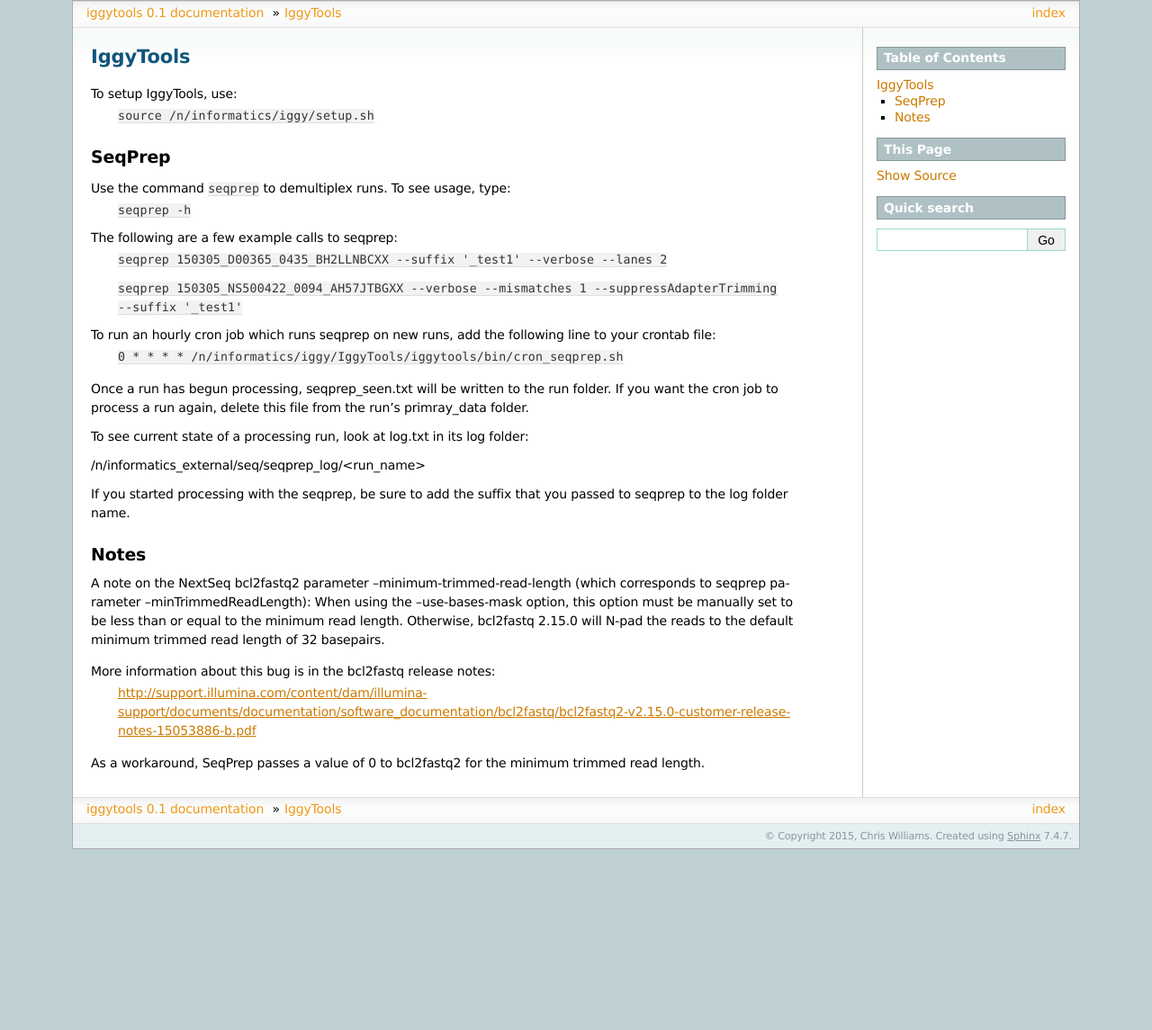
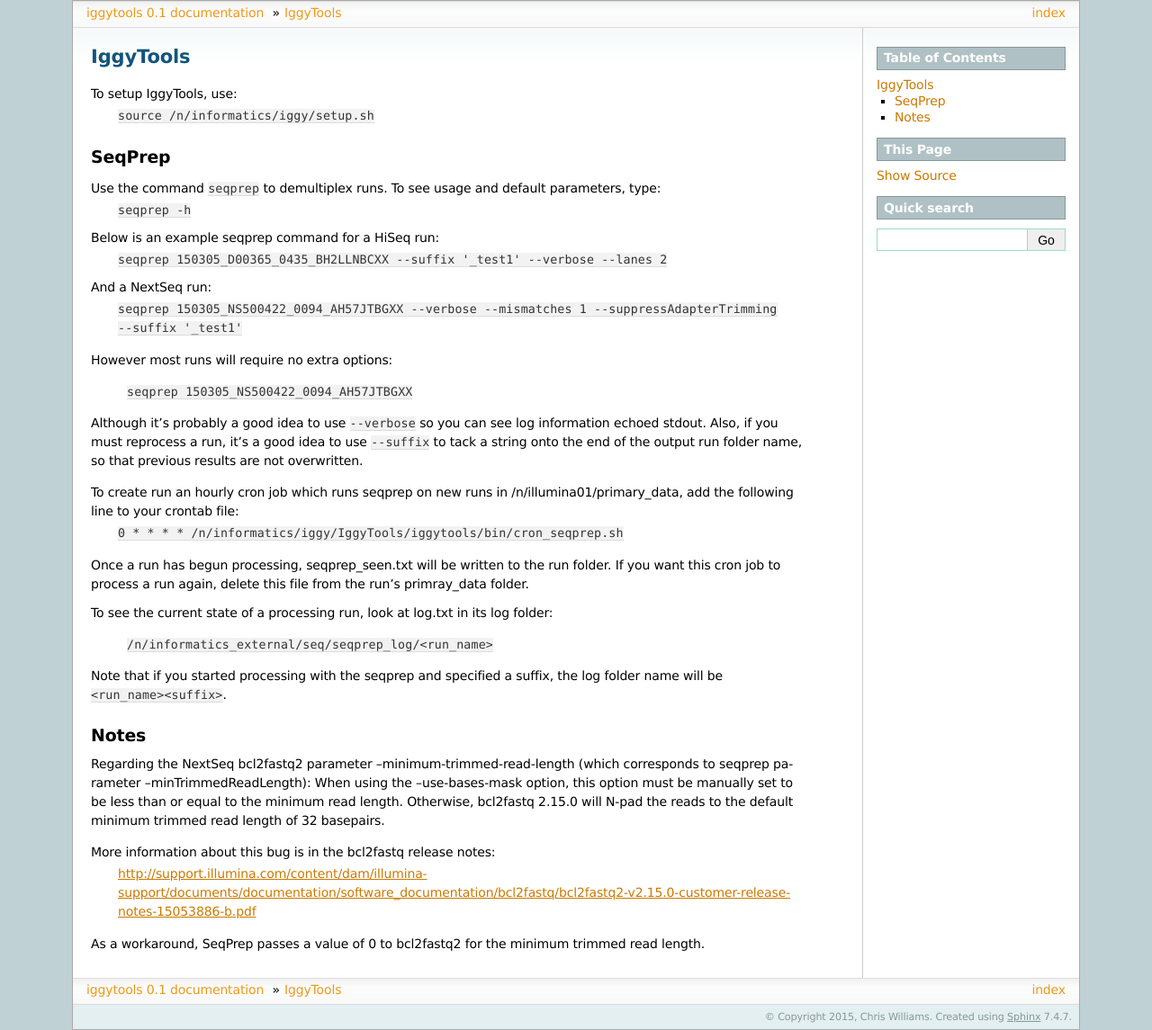
Before and after one commit to harvardinformatics/IggyTools, a Sphinx documentation site: the page built from IggyTools/docs/index.rst, in a window 1280 px wide. Shown: the whole page at 90% size. Built offline with Sphinx 7.4.7, drawn with Linux system fonts in a browser that asks for light colours; formulas are drawn with MathJax 3; the version number is read from the project's files by our own code; before the commit the page ends 944 px from its top, so only the background shows below that.

Commit message:
doc update

```diff
--- a/IggyTools/docs/index.rst
+++ b/IggyTools/docs/index.rst
@@ -8,30 +8,38 @@ To setup IggyTools, use:
 SeqPrep
 -------
 
-Use the command ``seqprep`` to demultiplex runs. To see usage, type:
+Use the command ``seqprep`` to demultiplex runs. To see usage and default parameters, type:
     ``seqprep -h``
 
-The following are a few example calls to seqprep:
+Below is an example seqprep command for a HiSeq run:
     ``seqprep 150305_D00365_0435_BH2LLNBCXX --suffix '_test1' --verbose --lanes 2``
 
+And a NextSeq run:
     ``seqprep 150305_NS500422_0094_AH57JTBGXX --verbose --mismatches 1 --suppressAdapterTrimming --suffix '_test1'``
 
-To run an hourly cron job which runs seqprep on new runs, add the following line to your crontab file:
+However most runs will require no extra options:
+
+    ``seqprep 150305_NS500422_0094_AH57JTBGXX``
+
+Although it's probably a good idea to use ``--verbose`` so you can see log information echoed stdout. Also, if you must reprocess a run,
+it's a good idea to use ``--suffix`` to tack a string onto the end of the output run folder name, so that previous results are not overwritten.
+
+To create run an hourly cron job which runs seqprep on new runs in /n/illumina01/primary_data, add the following line to your crontab file:
     ``0 * * * * /n/informatics/iggy/IggyTools/iggytools/bin/cron_seqprep.sh``
 
-Once a run has begun processing, seqprep_seen.txt will be written to the run folder. If you want the cron job to process a run again,
+Once a run has begun processing, seqprep_seen.txt will be written to the run folder. If you want this cron job to process a run again,
 delete this file from the run's primray_data folder.
 
-To see current state of a processing run, look at log.txt in its log folder:
+To see the current state of a processing run, look at log.txt in its log folder:
 
-/n/informatics_external/seq/seqprep_log/<run_name>
+   ``/n/informatics_external/seq/seqprep_log/<run_name>``
 
-If you started processing with the seqprep, be sure to add the suffix that you passed to seqprep to the log folder name.
+Note that if you started processing with the seqprep and specified a suffix, the log folder name will be ``<run_name><suffix>``.
 
 
 Notes
 ------
-A note on the NextSeq bcl2fastq2 parameter --minimum-trimmed-read-length (which corresponds to seqprep parameter --minTrimmedReadLength):
+Regarding the NextSeq bcl2fastq2 parameter --minimum-trimmed-read-length (which corresponds to seqprep parameter --minTrimmedReadLength):
 When using the --use-bases-mask option, this option must be manually set to be less than or equal to the minimum read length.
 Otherwise, bcl2fastq 2.15.0 will N-pad the reads to the default minimum trimmed read length of 32 basepairs.
 
```
